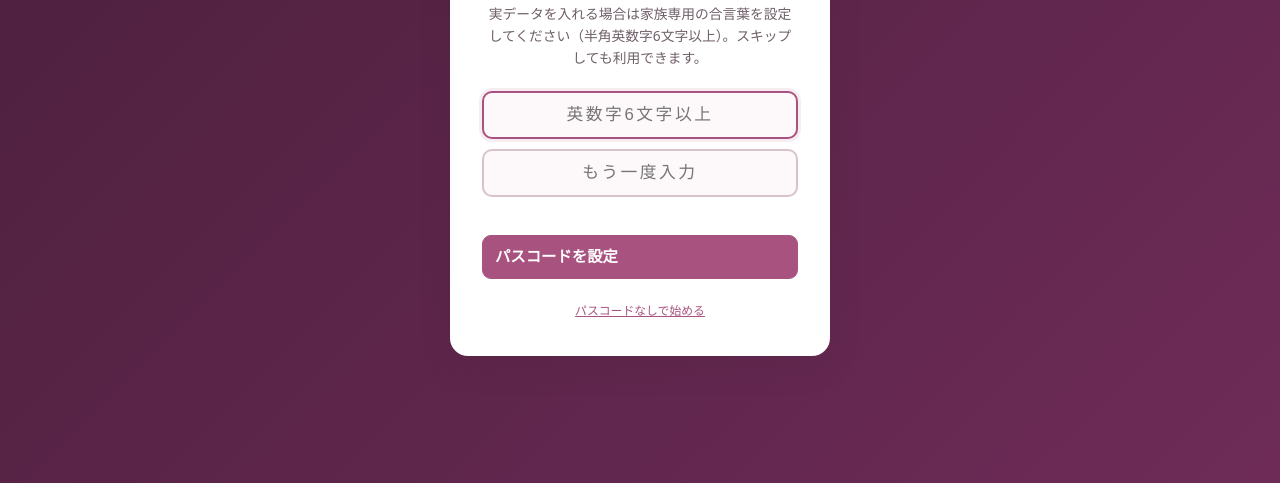
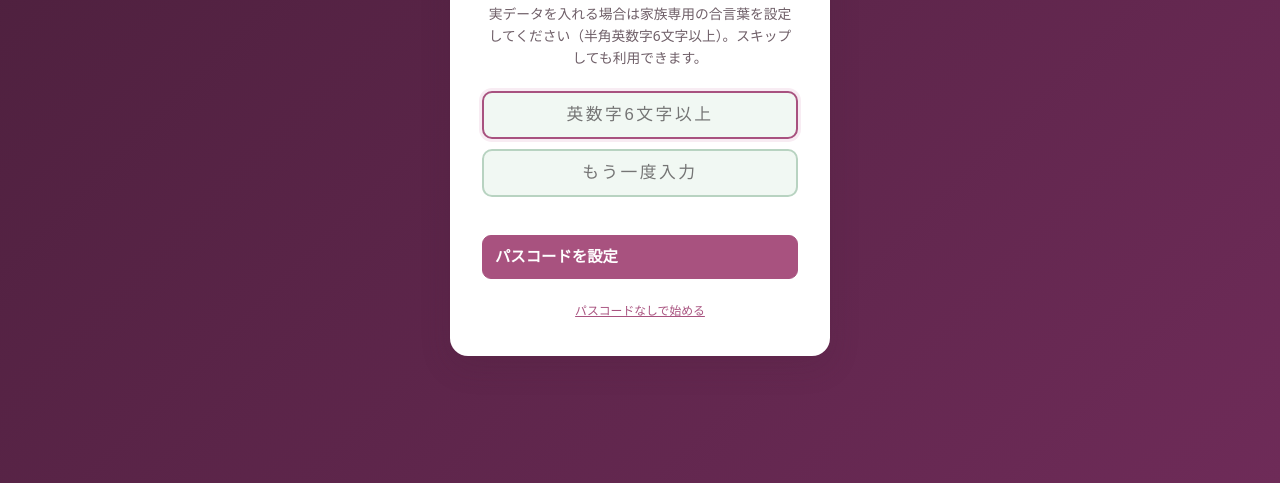
Before and after one commit to MITSUTOSHI-SHIMADA/juken-dashboard, a plain HTML site: page index.html in a window 1280 px wide. Shown: the part 317-800 px from the top of the page. Drawn offline with Linux system fonts and the light colour scheme.

Commit message:
背景色を爽やかなミント緑に変更
- --bg を blush(#faf5f8) → mint(#e8f3eb) に
- 罫線色 / ゲージ背景 も緑寄りに調整
- ブランドのプラム系サイドバー・カード白基調は維持

Co-Authored-By: Claude Opus 4.7 <noreply@anthropic.com>

```diff
--- a/styles.css
+++ b/styles.css
@@ -17,11 +17,11 @@
   --ink: #3b2d36;
   --ink-soft: #6f5f68;
   --ink-faint: #ab9ba4;
-  --line: #ecdfe6;
-  --line-strong: #d8c3cd;
-  --bg: #faf5f8;
+  --line: #dde8e0;
+  --line-strong: #b8d3c1;
+  --bg: #e8f3eb;          /* 爽やかな新緑〜ミント */
   --card: #ffffff;
-  --card-soft: #fdf8fa;
+  --card-soft: #f1f8f3;
 
   /* ブランド：プラム×ローズ */
   --brand: #a8527f;
@@ -335,7 +335,7 @@ button { font: inherit; }
 .gauge {
   height: 12px;
   border-radius: 999px;
-  background: #ecdfe6;
+  background: #dde8e0;
   overflow: hidden;
   margin: 10px 0 6px;
 }
```
